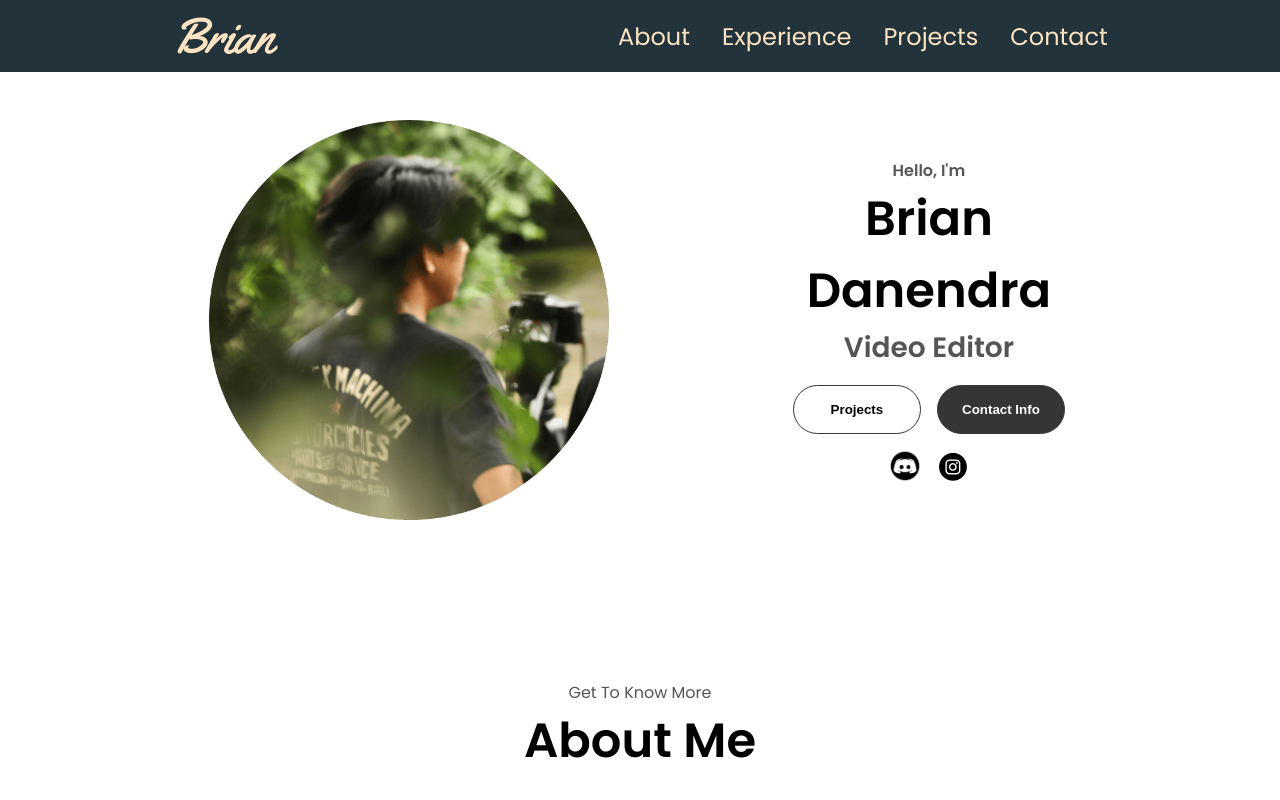
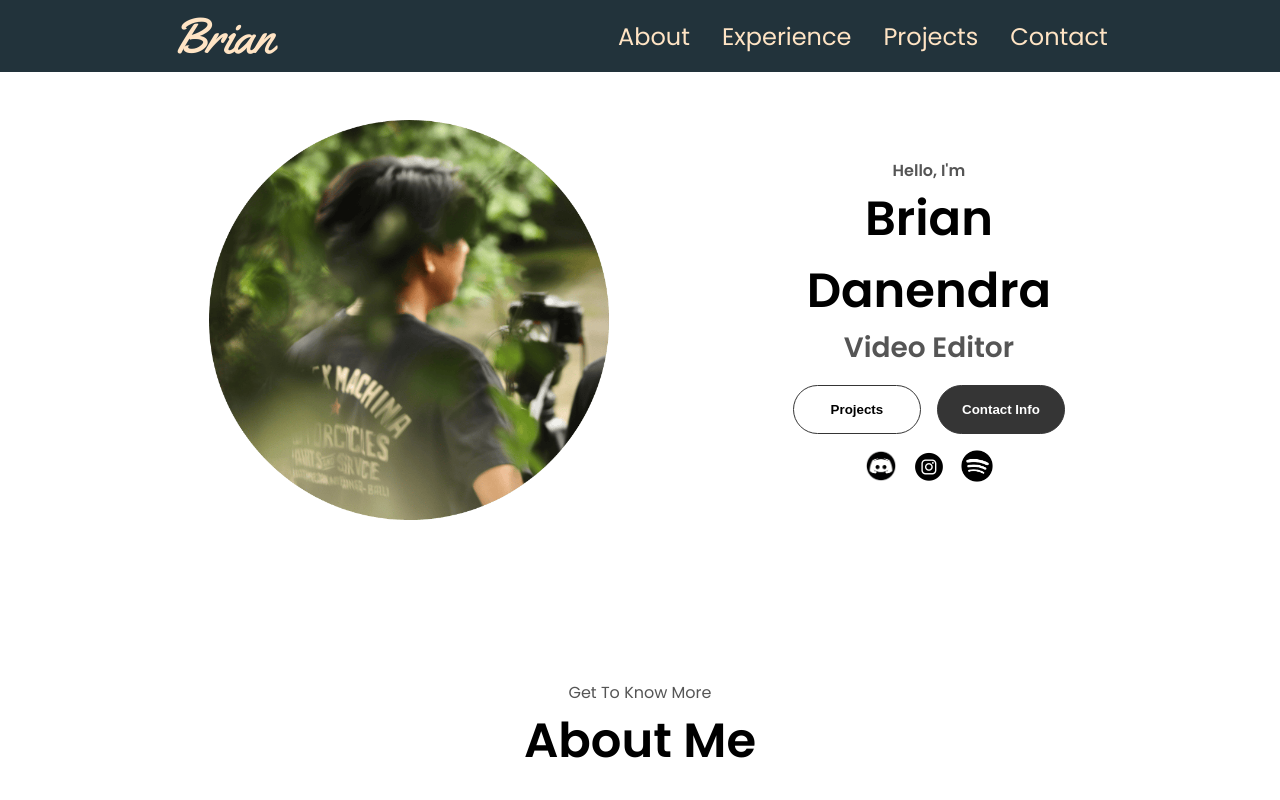
Before and after one commit to bryandanendra/ian.linktree, a plain HTML site: page index.html in a window 1280 px wide. Shown: the top 800 px of the page. Drawn offline with Linux system fonts and the light colour scheme.

Commit message:
spotify added

```diff
--- a/index.html
+++ b/index.html
@@ -72,6 +72,12 @@
             alt="My Github profile"
             class="icon"
             onclick="location.href='https://www.instagram.com/brian.danendra?igsh=YWd6d3JmanFxcDE='"
+          />
+          <img
+            src="assets/spotify.png"
+            alt="My Github profile"
+            class="icon"
+            onclick="location.href='https://open.spotify.com/user/21o6lw5no42txerd7zjykgavq?si=00466b5831384875'"
           />
         </div>
       </div>
```
Also changed, not shown: assets/spotify.png (added).
